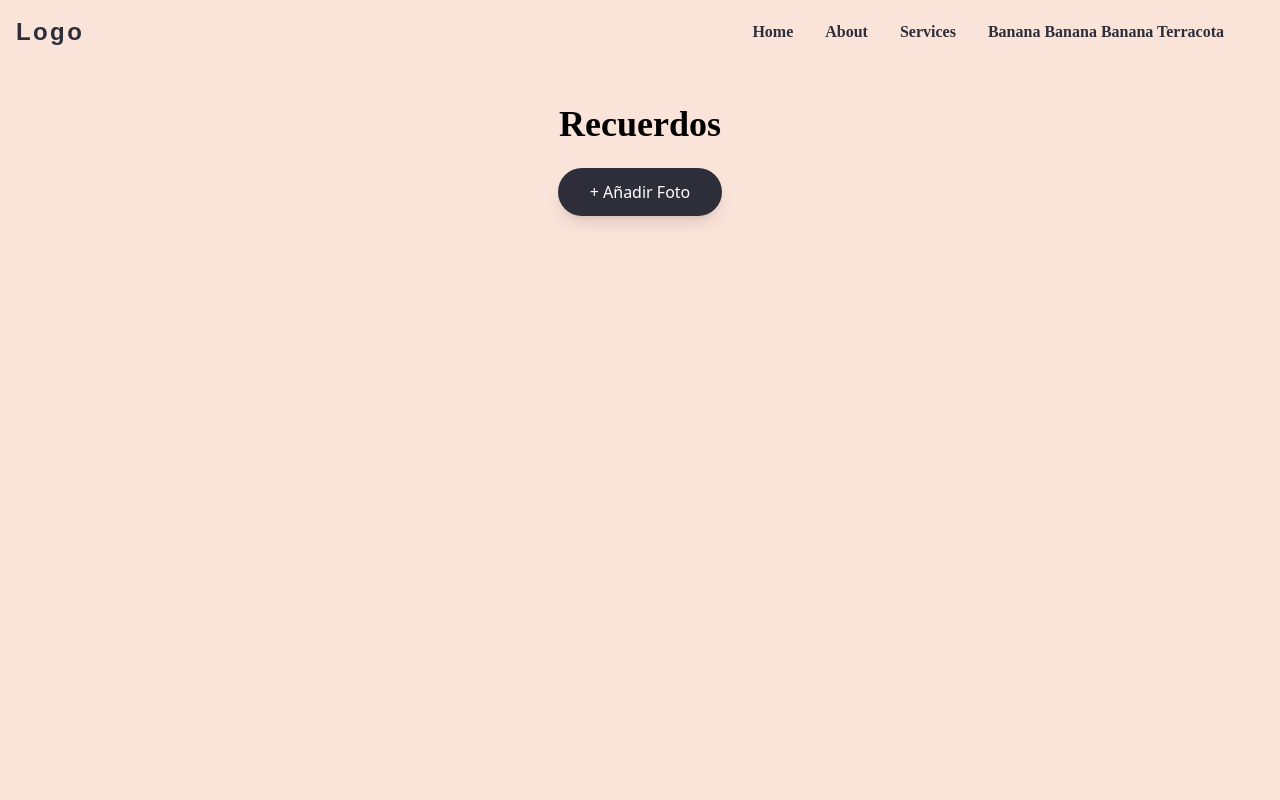
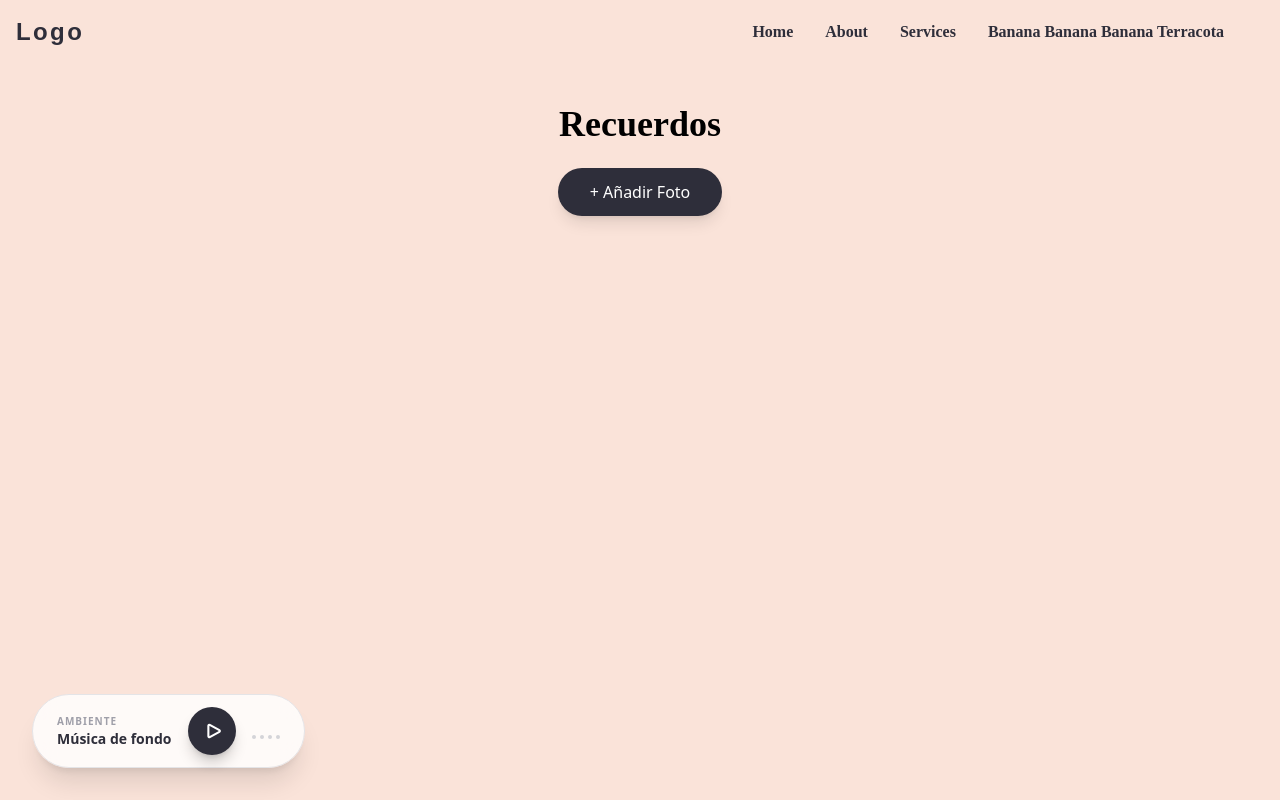
Before and after one commit to JimmyDVO0823/Heidy-DFranco, a React (Vite) app: page / in a window 1280 px wide. Built offline with nearby package versions, Linux system fonts and the light colour scheme.

Commit message:
Hice el reproductor de musica. Bueno, Gemini lo hizo

```diff
--- a/package.json
+++ b/package.json
@@ -14,6 +14,7 @@
     "@tailwindcss/vite": "^4.1.18",
     "react": "^19.2.0",
     "react-dom": "^19.2.0",
+    "react-youtube": "^10.1.0",
     "sonner": "^2.0.7",
     "tailwindcss": "^4.1.18"
   },
--- a/src/App.jsx
+++ b/src/App.jsx
@@ -3,6 +3,7 @@ import sideBarMenu from './Components/SideBarMenu';
 import Memories from './Components/Memories'
 import memories from './Components/MemoriesArray'
 import { Toaster } from 'sonner';
+import MusicPlayer from './Components/MusicPlayer'
 function App() {
 
 
@@ -11,6 +12,7 @@ function App() {
       <Toaster position="bottom-right" richColors />
       <SideBar elements={sideBarMenu} />
       <Memories elements={memories} />
+      <MusicPlayer />
     </div>
   );
 }
--- /dev/null
+++ b/src/Components/MusicPlayer.jsx
@@ -0,0 +1,144 @@
+import React, { useState, useRef } from "react";
+import YouTube from "react-youtube";
+
+export default function MusicPlayer() {
+  const [isPlaying, setIsPlaying] = useState(false);
+  const playerRef = useRef(null);
+
+  const videoId = "gndkFhYh5Mo";
+  //https://youtu.be/bX4Hml7aUvU?si=PHpHQpfVYin1jGj7
+
+  const opts = {
+    height: "1", // 0 puede dar problemas; usar 1 px para que exista
+    width: "1",
+    playerVars: {
+      autoplay: 0,
+      controls: 0,
+      playsinline: 1, // útil en móviles
+      modestbranding: 1,
+      rel: 0,
+    },
+  };
+
+  const onReady = (event) => {
+    playerRef.current = event.target;
+  };
+
+  const onStateChange = (event) => {
+    // Estados: 0 = ended, 1 = playing, 2 = paused
+    const state = event.data;
+    if (state === 1) setIsPlaying(true);
+    else setIsPlaying(false);
+  };
+
+  const togglePlay = () => {
+    const player = playerRef.current;
+    if (!player) {
+      // aún no está listo
+      return;
+    }
+
+    try {
+      const state = player.getPlayerState(); // 1 playing, 2 paused...
+      if (state === 1) {
+        player.pauseVideo();
+        setIsPlaying(false); // respuesta inmediata en UI; onStateChange actualizará si es necesario
+      } else {
+        // Intentamos reproducir. Si el navegador bloquea autoplay sin interacción,
+        // aquí tenemos una interacción del usuario (click), así que debería funcionar.
+        player.playVideo();
+        setIsPlaying(true);
+      }
+    } catch (err) {
+      console.error("YouTube player error:", err);
+    }
+  };
+
+  return (
+    <div className="fixed bottom-8 left-8 z-[100]">
+      {/* El iframe NO usa display:none; lo colocamos fuera de la ventana y con 1px */}
+      <div
+        // usamos CSS para que esté en DOM pero invisible/inelegible
+        style={{
+          position: "absolute",
+          left: "-9999px",
+          top: "0",
+          width: "1px",
+          height: "1px",
+          overflow: "hidden",
+          pointerEvents: "none",
+        }}
+      >
+        <YouTube
+          videoId={videoId}
+          opts={opts}
+          onReady={onReady}
+          onStateChange={onStateChange}
+        />
+      </div>
+
+      {/* Interfaz visible */}
+      <div className="flex items-center gap-4 bg-white/80 backdrop-blur-md p-3 px-6 rounded-full shadow-xl border border-zinc-200">
+        <div className="flex flex-col">
+          <span className="text-[10px] uppercase tracking-widest text-zinc-400 font-bold">
+            Ambiente
+          </span>
+          <span className="text-sm font-semibold text-[#2E2E3A]">
+            Música de fondo
+          </span>
+        </div>
+
+        <button
+          onClick={togglePlay}
+          className="w-12 h-12 flex items-center justify-center bg-[#2E2E3A] text-white rounded-full hover:scale-110 transition-all shadow-lg shadow-black/20"
+        >
+          {isPlaying ? (
+            /* Pausa */
+            <svg
+              xmlns="http://www.w3.org/2000/svg"
+              fill="none"
+              viewBox="0 0 24 24"
+              strokeWidth={2.5}
+              stroke="currentColor"
+              className="w-5 h-5"
+            >
+              <path
+                strokeLinecap="round"
+                strokeLinejoin="round"
+                d="M15.75 5.25v13.5m-7.5-13.5v13.5"
+              />
+            </svg>
+          ) : (
+            /* Play */
+            <svg
+              xmlns="http://www.w3.org/2000/svg"
+              fill="none"
+              viewBox="0 0 24 24"
+              strokeWidth={2.5}
+              stroke="currentColor"
+              className="w-5 h-5 ml-1"
+            >
+              <path
+                strokeLinecap="round"
+                strokeLinejoin="round"
+                d="M5.25 5.653c0-.856.917-1.398 1.667-.986l11.54 6.348a1.125 1.125 0 010 1.971l-11.54 6.347c-.75.412-1.667-.13-1.667-.986V5.653z"
+              />
+            </svg>
+          )}
+        </button>
+
+        <div className="flex gap-1 items-end h-4">
+          {[1, 2, 3, 4].map((i) => (
+            <div
+              key={i}
+              className={`w-1 bg-zinc-300 rounded-full transition-all duration-500 ${
+                isPlaying ? "animate-pulse h-full" : "h-1"
+              }`}
+              style={{ animationDelay: `${i * 0.1}s` }}
+            />
+          ))}
+        </div>
+      </div>
+    </div>
+  );
+}
```
Also changed, not shown: 1 other file (tests, documents, lock files or other folders).
